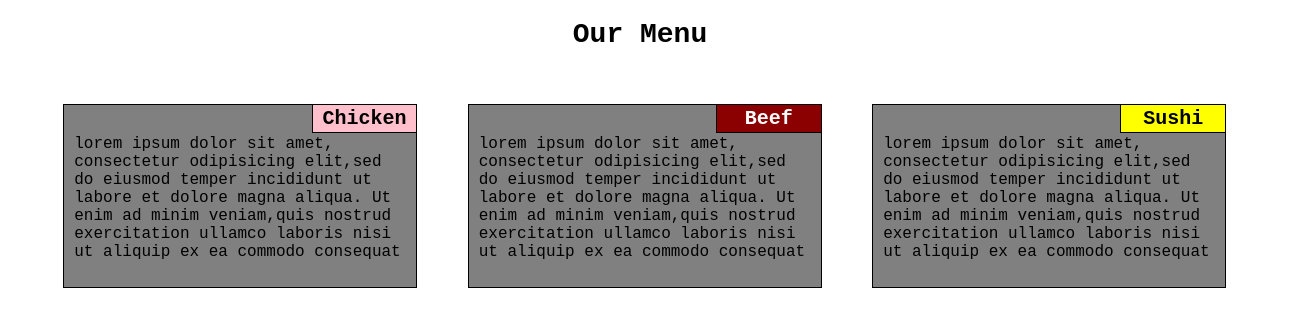
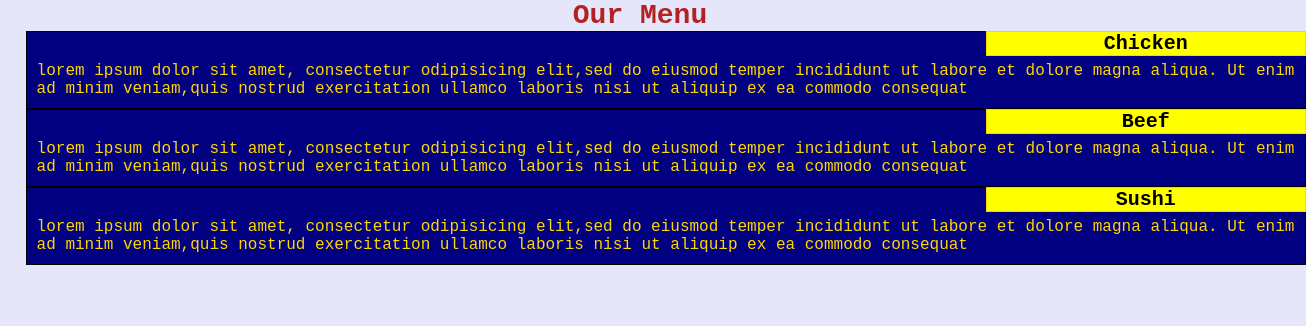
Before and after one commit to 05-SURYA/Winsoft, a plain HTML site: page index.html in a window 1280 px wide. Shown: the whole page, 1306 px wide, since content can reach past the window. Drawn offline with Linux system fonts and the light colour scheme.

Commit message:
Update style.css

```diff
--- a/style.css
+++ b/style.css
@@ -1,83 +1,67 @@
 *{
 	box-sizing: border-box;
+	margin: 0px;
+
 }
 	body{
 		font-family: monospace;
 	    font-size: 16px;
+	    background-color: lavender;
 	}
-h1{
+
+h1{color: firebrick;
 	text-align: center;
 	font-size: 175%;
 }
+.box{
+	background-color: navy;
+	position: relative;
+	left:2%;
+	float: left;
+	border: 1px solid black;
+}
+p{  color: gold;
+	margin-top: 20px;
+	padding: 10px;
+}
 h4{
+	position: absolute;
 	font-size: 125%;
-}
-div.box{
-	margin: 2%;
-	background-color: grey;
-	border: 1px solid black;
-	padding: 10px;
-	float: left;
-	width: 28%;
-	height: auto;
-	position: relative;
-	left: 30px;
-	top: 10px;
-}
-#pink h4{
-
- position: absolute;
+	background-color: yellow;
+	border: 1px solid gold;
 	right: -1px;
 	top: -1px;
- margin: 0px;
+	width: 25%;
+	text-align: center;
+}
+h4#green{
+	background-color: darkgreen;
+	color: white;
+}
+h4#pink{
+	background-color: red;
+	color: white;
+}
+@media(min-width:992px){
+	.col-lg-4{
 		width: 30%;
- background-color: pink;
- text-align: center;
- border: 1px solid black;
- padding: 2px;
-}
-p{
-	margin-top: 20px;
-}
+		margin: 1%;
+		height: auto;
 
-
-#red h4{
- position: absolute;
- right: -1px;
- top: -1px;
- margin: 0px;
- width: 30%;
- background-color: darkred;
- color: white;
- text-align: center;
- border: 1px solid black;
- padding: 2px;
-}
-
-#yellow h4{
- position: absolute;
- right: -1px;
- top: -1px;
- margin: 0px;
- width: 30%;
- background-color: yellow;
- text-align: center;
- border: 1px solid black;
- padding: 2px;
-}
-
-@media (min-width: 768px) and (max-width: 991px)
-{
- #chicken,#beef{
- 	width: 43%;
- }
- #sushi{
- 	width: 90%;
 	}
 }
-@media (max-width: 767px)
-{
-	#chicken,#beef,#sushi{
-		width: 90%;
+@media(min-width: 768px) and (max-width: 991px){
+	.col-md-6{
+		width: 46%;
+		margin: 1%;}
+
+	.col-md-6:nth-child(3){
+		width: 94%;
 	}
 }
+@media(max-width: 767px){
+	.col-sm-12{
+		width: 94%;
+		margin: 1%;
+	}
+}
```
Lines whose indentation alone changed are shown as unchanged.
